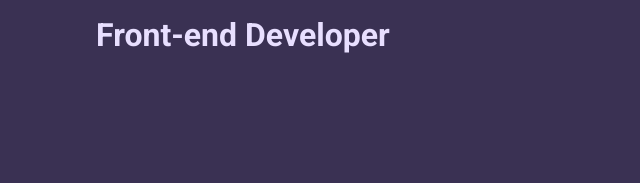
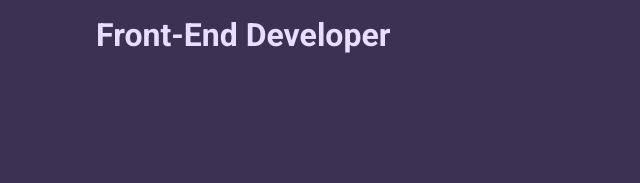
Before and after one commit to Nidrub/portfolio_page, a plain HTML site: page index.html in a window 1280 px wide. Shown: the top 183 px of the page, 0-640 px from the left. Drawn offline with Linux system fonts and the light colour scheme.

Commit message:
Fixed a mistype

```diff
--- a/index.html
+++ b/index.html
@@ -19,7 +19,7 @@
 <nav class="navbar">
   <div class="navbar__container">
     <div id="logo">
-      <h1>Front-end Developer</h1>
+      <h1>Front-End Developer</h1>
     </div>
     <ul class="nav-links">
       <li>
```
